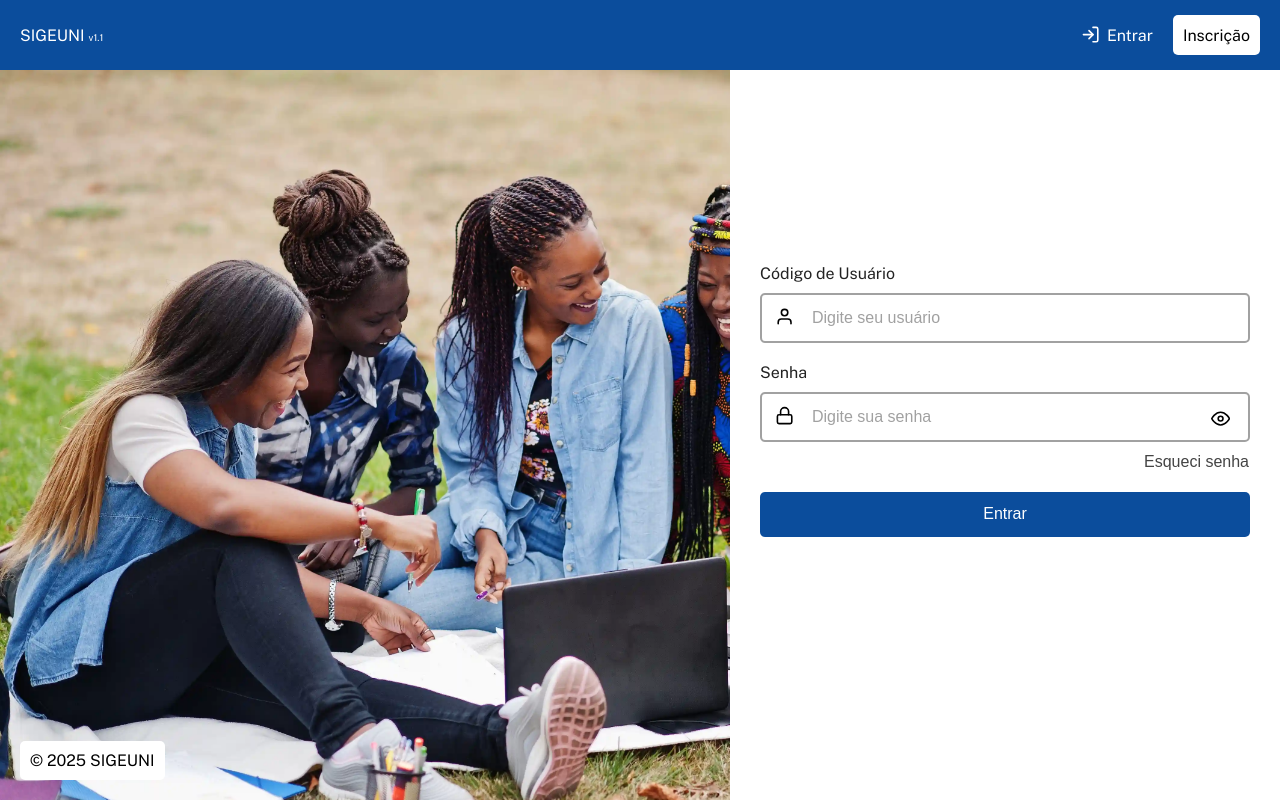
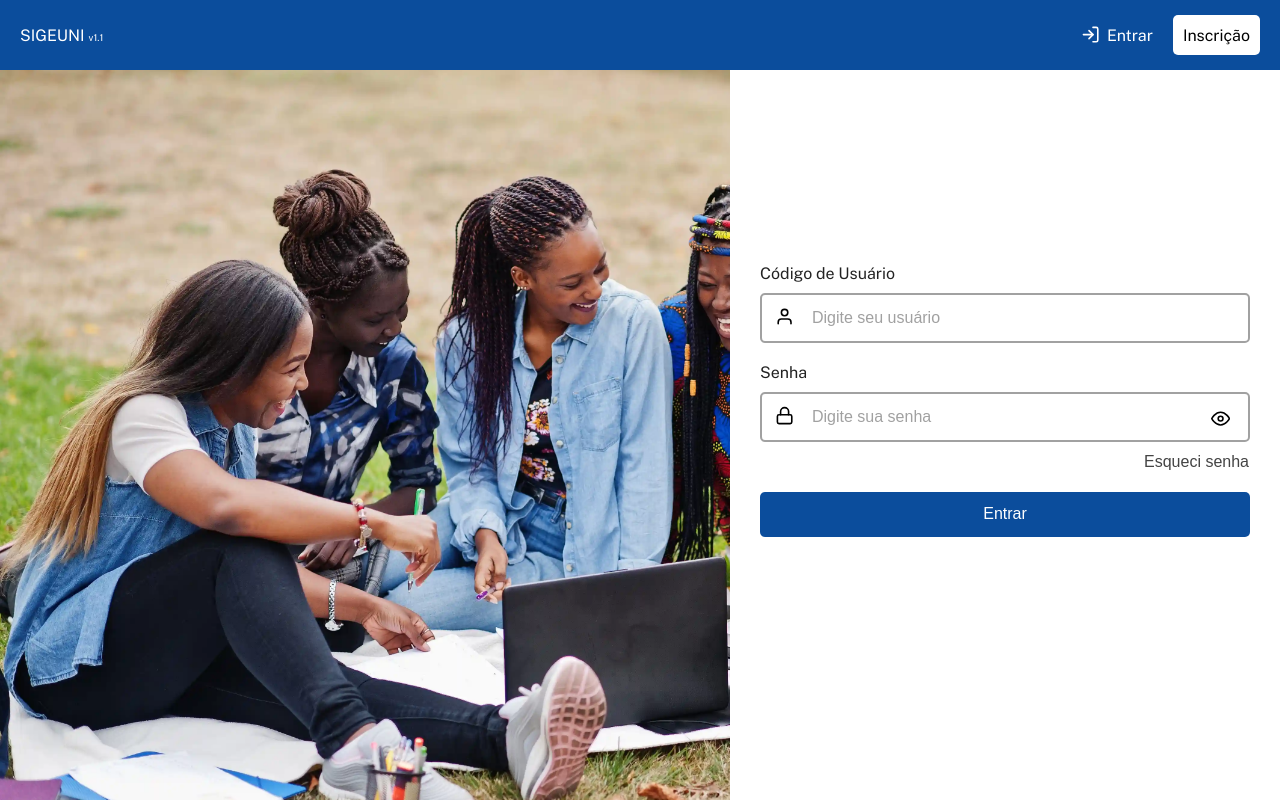
Before and after one commit to heliocarlitos/sigeuni, a React (Vite) app: page /entrar in a window 1280 px wide. Built offline with nearby package versions, Linux system fonts and the light colour scheme.

Commit message:
Removi o CopyRight na pagina de Entrar temporariamente

```diff
--- a/src/pages/entrar/Entrar.css
+++ b/src/pages/entrar/Entrar.css
@@ -84,7 +84,6 @@
 }
 
 @media screen and (max-width:752px) {
-
     .Entrar .formulario {
         max-width: 100%;
         background-color: #ffffffd6;
--- a/src/pages/entrar/Entrar.jsx
+++ b/src/pages/entrar/Entrar.jsx
@@ -13,9 +13,9 @@ function Entrar() {
     return (
         <section className="Entrar">
 
-            <div className="CopyRigth">
+            {/* <div className="CopyRigth">
                 <p> © {anoActual} SIGEUNI </p>
-            </div>
+            </div> */}
 
             <form className="formulario" autoComplete="off">
                 <div className="input_bloco">
```
